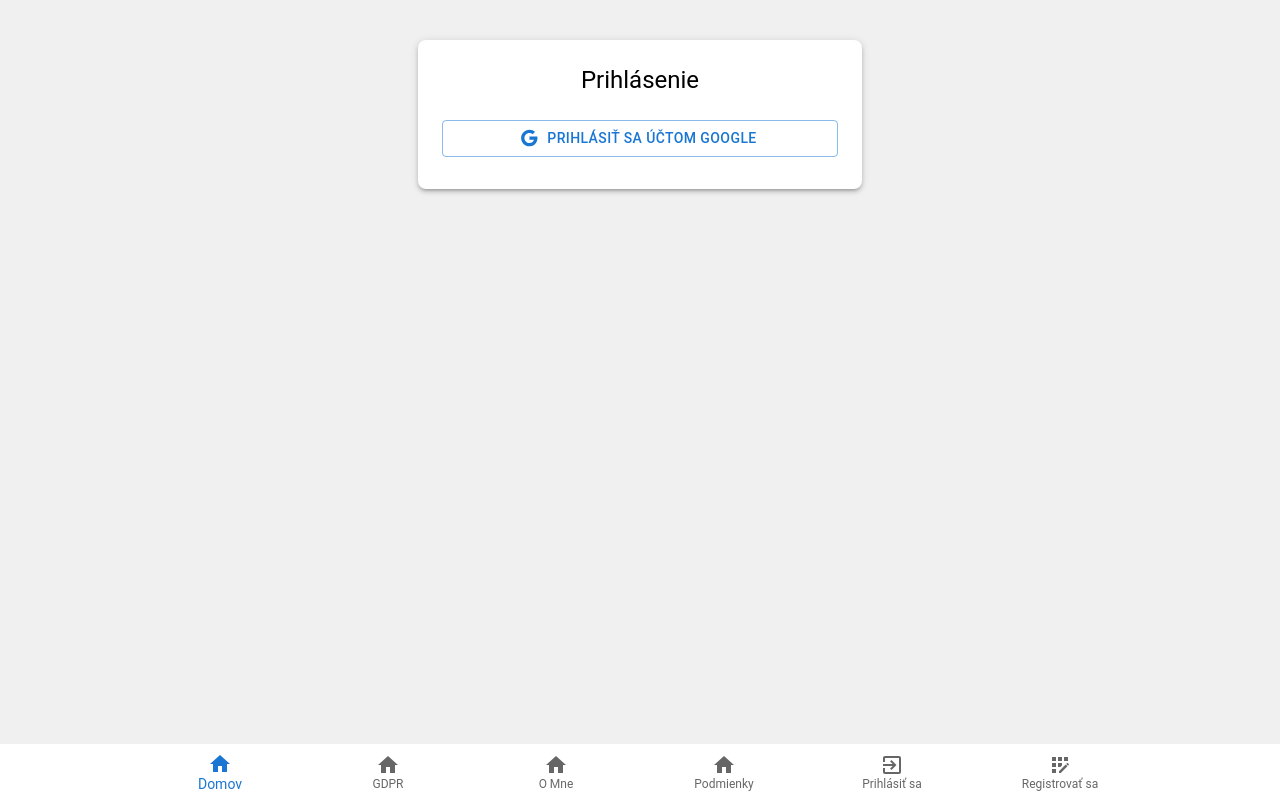
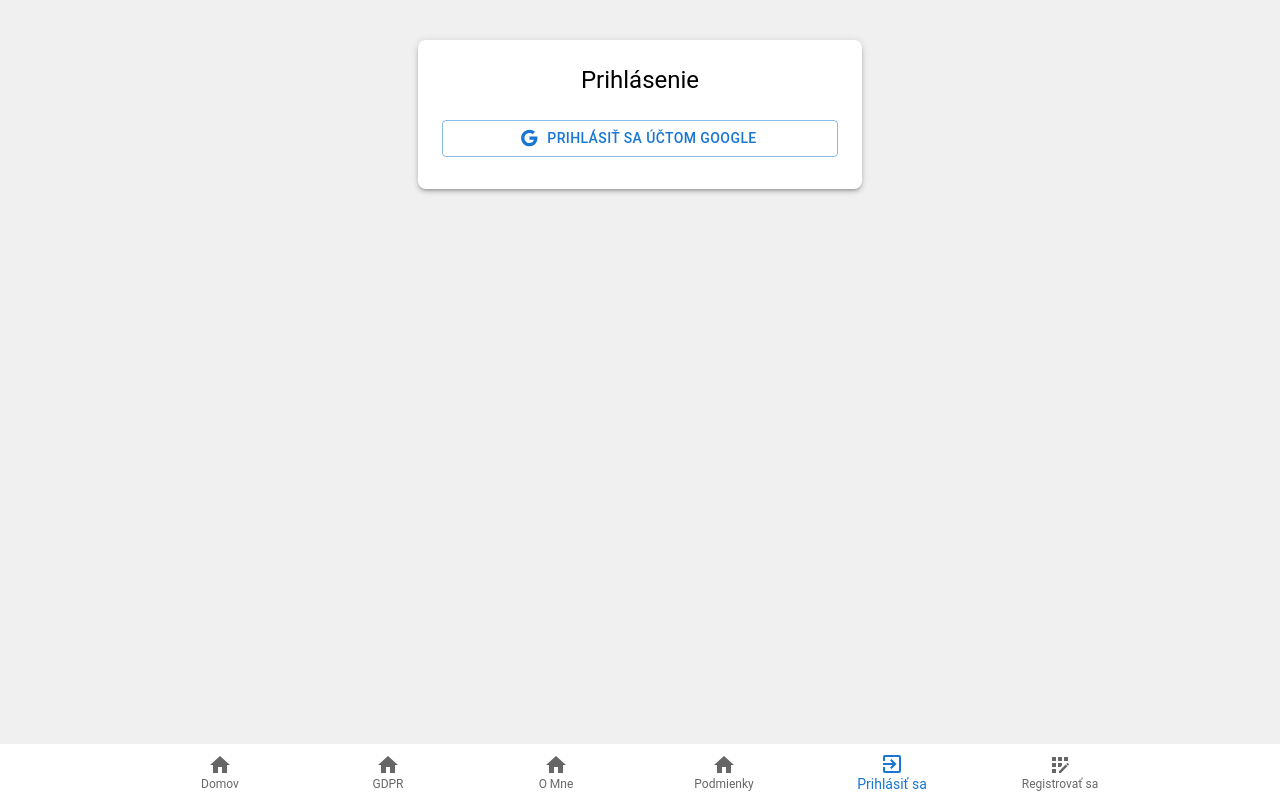
Before and after one commit to MartasDemon/snap-zoska, a Next.js app: page /auth/prihlasenie in a window 1280 px wide. Built offline with nearby package versions, Linux system fonts and the light colour scheme; no server answers.

Commit message:
watch dog hotovo

```diff
--- a/src/app/(private)/layout.tsx
+++ b/src/app/(private)/layout.tsx
@@ -1,7 +1,7 @@
 // src/app/(private)/layout.tsx
 
 import AuthGuard from "@/components/AuthGuard";
-export const metadata = { title: "Protected | SnapZoška" };
+export const metadata = { title: "Sukromné | SnapZoška" };
 export default function PrivateLayout({
   children,
 }: {
--- a/src/app/(public)/layout.tsx
+++ b/src/app/(public)/layout.tsx
@@ -1,6 +1,6 @@
 // src/app/(public)/layout.tsx
 
-export const metadata = { title: "Public | SnapZoška" };
+export const metadata = { title: "Verejné | SnapZoška" };
 
 export default function PublicLayout({
   children,
--- a/src/components/NavBar.tsx
+++ b/src/components/NavBar.tsx
@@ -1,122 +1,70 @@
 "use client";
 
-import * as React from 'react';
-import { getSession, signOut } from 'next-auth/react';
-import Box from '@mui/material/Box';
-import BottomNavigation from '@mui/material/BottomNavigation';
-import BottomNavigationAction from '@mui/material/BottomNavigationAction';
-import HomeIcon from '@mui/icons-material/Home';
-import AccountCircleIcon from '@mui/icons-material/AccountCircle';
-import AddCircleIcon from '@mui/icons-material/AddCircle';
-import ExitToAppIcon from '@mui/icons-material/ExitToApp';
-import AppRegistrationIcon from '@mui/icons-material/AppRegistration';
-import NotificationsIcon from '@mui/icons-material/Notifications';
-import { useRouter } from 'next/navigation';
-import { Session } from 'next-auth';
+import * as React from "react";
+import { getSession, signOut } from "next-auth/react";
+import Box from "@mui/material/Box";
+import BottomNavigation from "@mui/material/BottomNavigation";
+import BottomNavigationAction from "@mui/material/BottomNavigationAction";
+import HomeIcon from "@mui/icons-material/Home";
+import AccountCircleIcon from "@mui/icons-material/AccountCircle";
+import AddCircleIcon from "@mui/icons-material/AddCircle";
+import ExitToAppIcon from "@mui/icons-material/ExitToApp";
+import AppRegistrationIcon from "@mui/icons-material/AppRegistration";
+import NotificationsIcon from "@mui/icons-material/Notifications";
+import { useRouter, usePathname } from "next/navigation";
+import { Session } from "next-auth";
 
 export default function SimpleBottomNavigation() {
-  const [value, setValue] = React.useState(0);
   const [session, setSession] = React.useState<Session | null>(null);
   const router = useRouter();
+  const pathname = usePathname(); // Get the current route
+
+  const links = session
+    ? [
+        { label: "Domov", icon: <HomeIcon />, path: "/prispevok" },
+        { label: `Profil (${session.user?.name})`, icon: <AccountCircleIcon />, path: "/profil" },
+        { label: "Pridať príspevok", icon: <AddCircleIcon />, path: "/pridat" },
+        { label: "Notifikácie", icon: <NotificationsIcon />, path: "/notifikacie" },
+        { label: "Odhlásiť sa", icon: <ExitToAppIcon />, action: () => signOut() },
+      ]
+    : [
+        { label: "Domov", icon: <HomeIcon />, path: "/" },
+        { label: "GDPR", icon: <HomeIcon />, path: "/gdpr" },
+        { label: "O Mne", icon: <HomeIcon />, path: "/o-mne" },
+        { label: "Podmienky", icon: <HomeIcon />, path: "/podmienky" },
+        { label: "Prihlásiť sa", icon: <ExitToAppIcon />, path: "/auth/prihlasenie" },
+        { label: "Registrovať sa", icon: <AppRegistrationIcon />, path: "/auth/registracia" },
+      ];
 
   // Fetch session on component mount
   React.useEffect(() => {
     getSession().then(setSession);
   }, []);
 
+  // Determine the active index based on the current path
+  const activeIndex = links.findIndex((link) => link.path === pathname);
+
   return (
-    <Box sx={{ width: '100%', position: 'fixed', bottom: 0 }}>
+    <Box sx={{ width: "100%", position: "fixed", bottom: 0 }}>
       <BottomNavigation
-        value={value}
+        value={activeIndex >= 0 ? activeIndex : 0} // Default to 0 if no match
         onChange={(event, newValue) => {
-          setValue(newValue);
+          const link = links[newValue];
+          if (link.action) {
+            link.action(); // Perform custom action
+          } else if (link.path) {
+            router.push(link.path); // Navigate to path
+          }
         }}
       >
-        {/* Home Action */}
-        <BottomNavigationAction
-          label="Domov"
-          icon={<HomeIcon />}
-          showLabel={true}
-          onClick={() => router.push('/')}
-        />
-
-        {session ? (
-          <>
-            {/* Profile Action */}
-            <BottomNavigationAction
-              label={`Profil (${session.user?.name})`}
-              icon={<AccountCircleIcon />}
-              showLabel={true}
-              onClick={() => router.push('/profil')}
-            />
-
-            {/* Add Post Action */}
-            <BottomNavigationAction
-              label="Pridať príspevok"
-              icon={<AddCircleIcon />}
-              showLabel={true}
-              onClick={() => router.push('/prispevok')}
-            />
-
-            {/* Notifications Action */}
-            <BottomNavigationAction
-              label="Notifikácie"
-              icon={<NotificationsIcon />}
-              showLabel={true}
-              onClick={() => router.push('/notifikacie')}
-            />
-
-            {/* Logout Action */}
-            <BottomNavigationAction
-              label="Odhlásiť sa"
-              icon={<ExitToAppIcon />}
-              showLabel={true}
-              onClick={() => signOut()}
-            />
-          </>
-        ) : (
-          <>
-            {/* GDPR Action */}
-            <BottomNavigationAction
-              label="GDPR"
-              icon={<HomeIcon />}
-              showLabel={true}
-              onClick={() => router.push('/gdpr')}
-            />
-
-            {/* About Me (O Mne) Action */}
-            <BottomNavigationAction
-              label="O Mne"
-              icon={<HomeIcon />}
-              showLabel={true}
-              onClick={() => router.push('/o-mne')}
-            />
-
-            {/* Terms & Conditions (Podmienky) Action */}
-            <BottomNavigationAction
-              label="Podmienky"
-              icon={<HomeIcon />}
-              showLabel={true}
-              onClick={() => router.push('/podmienky')}
-            />
-
-            {/* Login Action */}
-            <BottomNavigationAction
-              label="Prihlásiť sa"
-              icon={<ExitToAppIcon />}
-              showLabel={true}
-              onClick={() => router.push('/auth/prihlasenie')}
-            />
-
-            {/* Register Action */}
-            <BottomNavigationAction
-              label="Registrovať sa"
-              icon={<AppRegistrationIcon />}
-              showLabel={true}
-              onClick={() => router.push('/auth/registracia')}
-            />
-          </>
-        )}
+        {links.map((link, index) => (
+          <BottomNavigationAction
+            key={index}
+            label={link.label}
+            icon={link.icon}
+            showLabel={true}
+          />
+        ))}
       </BottomNavigation>
     </Box>
   );
```
